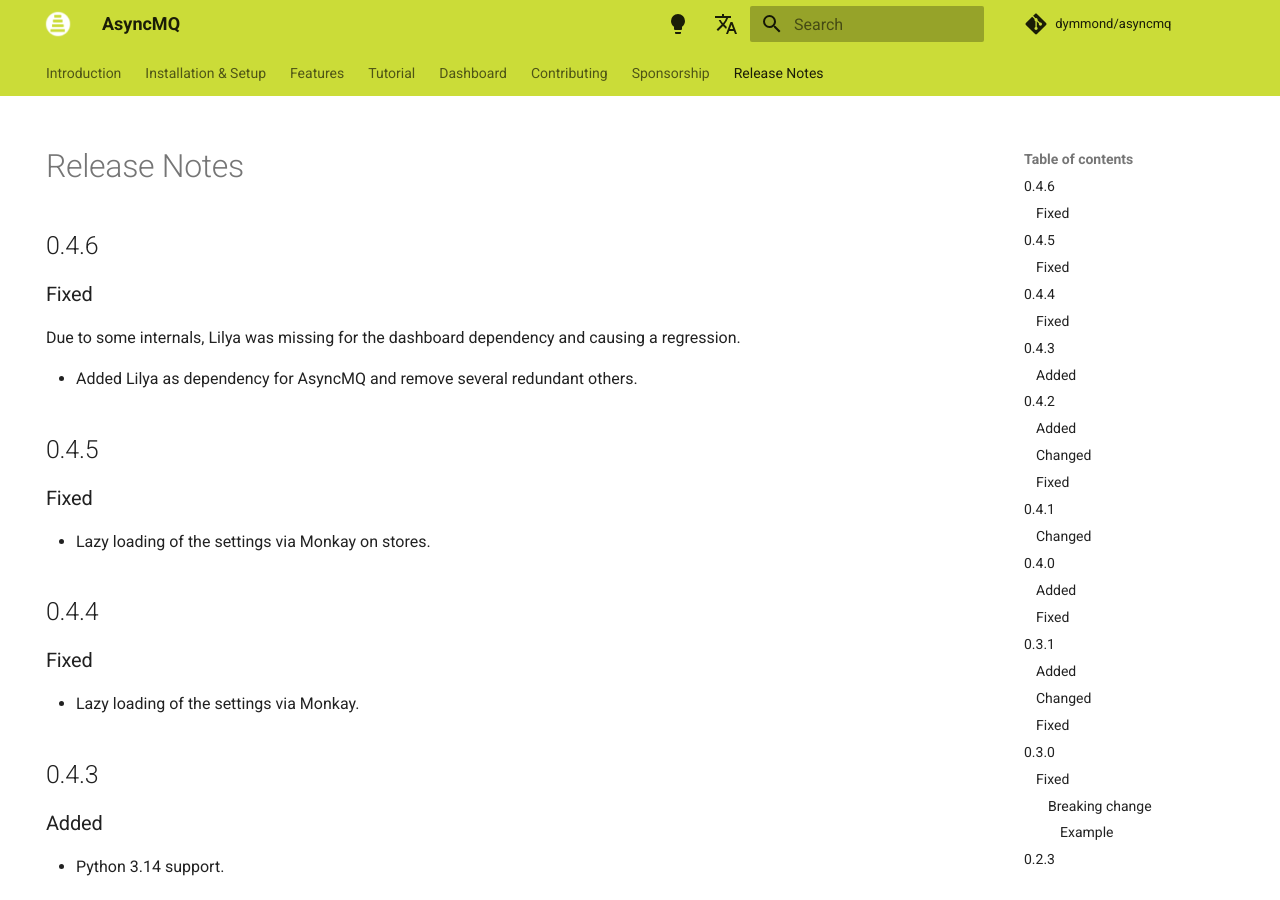
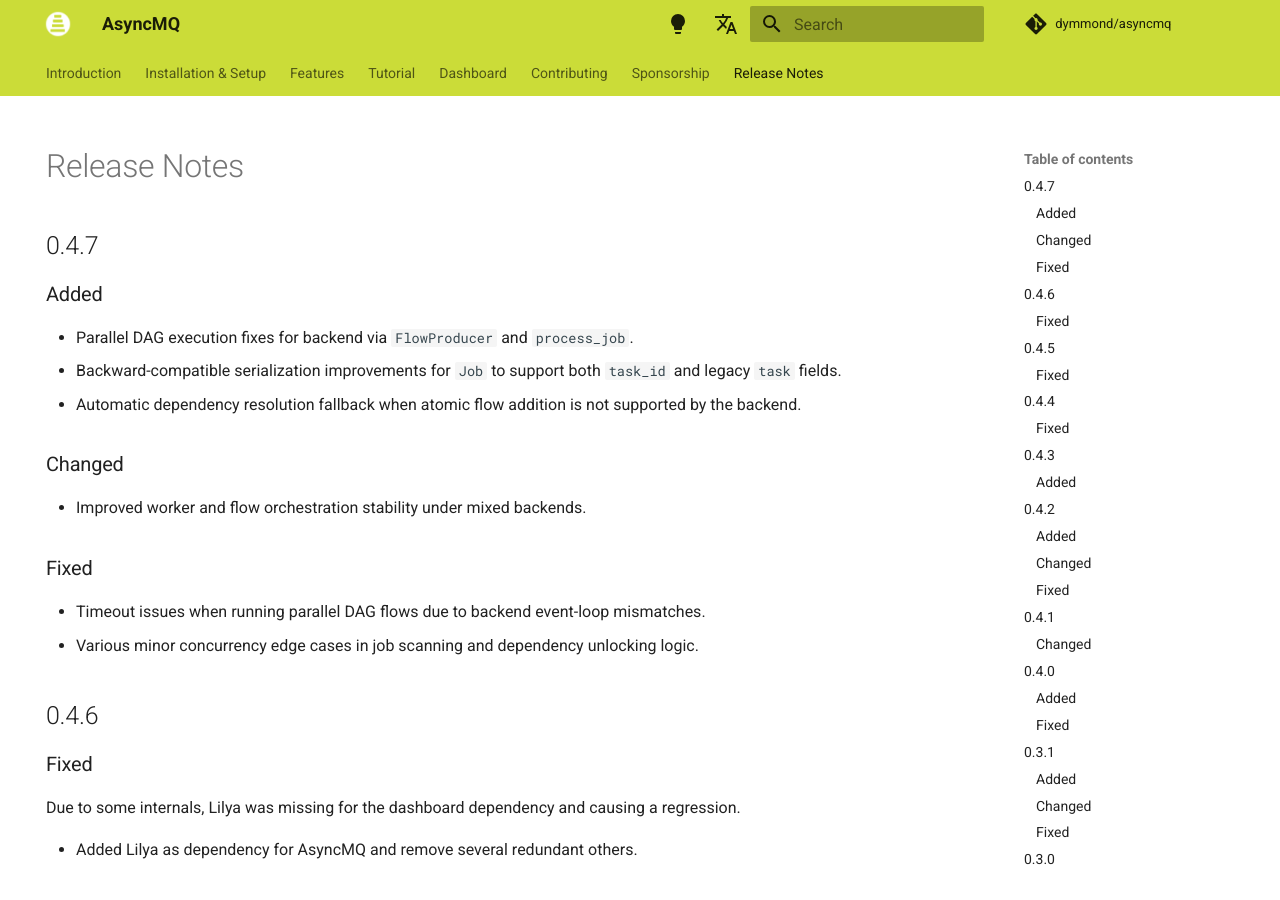
Before and after one commit to dymmond/asyncmq, an MkDocs documentation site: the page built from docs/release-notes.md, in a window 1280 px wide and 900 px high. Built offline with MkDocs 1.6.1 and Material for MkDocs 9.7.7, drawn with Linux system fonts in a browser that asks for light colours; comment, search, counter and statistics services are not loaded.

Commit message:
Update release notes

```diff
--- a/docs/release-notes.md
+++ b/docs/release-notes.md
@@ -4,6 +4,23 @@
 ---
 
 # Release Notes
+
+## 0.4.7
+
+### Added
+
+- Parallel DAG execution fixes for backend via `FlowProducer` and `process_job`.
+- Backward-compatible serialization improvements for `Job` to support both `task_id` and legacy `task` fields.
+- Automatic dependency resolution fallback when atomic flow addition is not supported by the backend.
+
+### Changed
+
+- Improved worker and flow orchestration stability under mixed backends.
+
+### Fixed
+
+- Timeout issues when running parallel DAG flows due to backend event-loop mismatches.
+- Various minor concurrency edge cases in job scanning and dependency unlocking logic.
 
 ## 0.4.6
 
```
